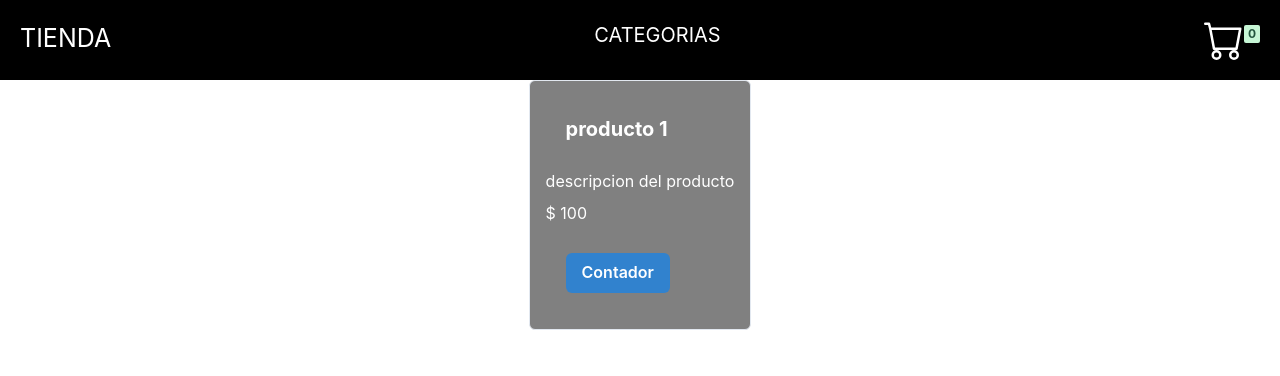
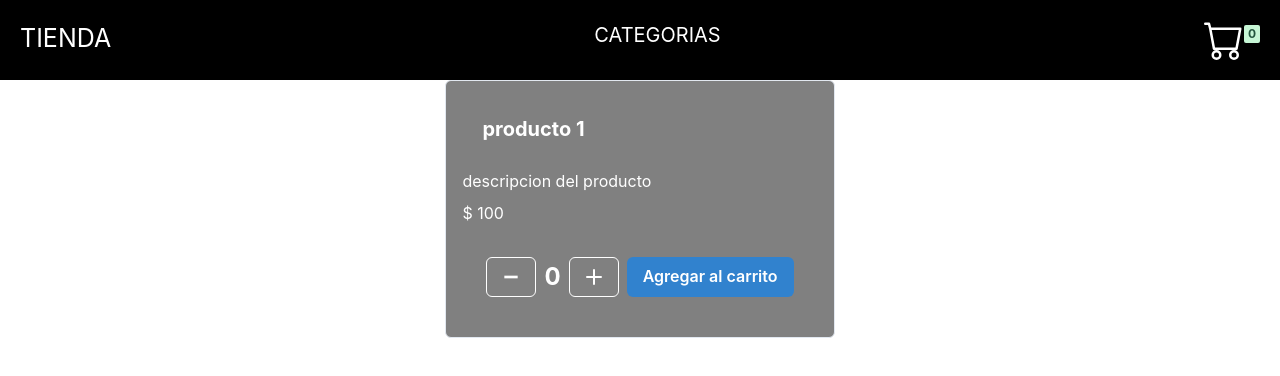
Before and after one commit to Alanjcab/React, a React (Vite) app: page /product/1 in a window 1280 px wide. Shown: the top 376 px of the page. Built offline with nearby package versions, Linux system fonts and the light colour scheme.

Commit message:
proyecto segunda entrega

```diff
--- a/package.json
+++ b/package.json
@@ -10,6 +10,7 @@
     "preview": "vite preview"
   },
   "dependencies": {
+    "@chakra-ui/icons": "^2.1.1",
     "@chakra-ui/react": "^2.8.1",
     "@emotion/react": "^11.11.1",
     "@emotion/styled": "^11.11.0",
--- a/src/App.jsx
+++ b/src/App.jsx
@@ -2,18 +2,21 @@ import { BrowserRouter, Route, Routes } from "react-router-dom"
 import ItemsListContainer from "./components/ItemsListContainer"
 import NavBar from "./components/Navbar"
 import ItemDetailContainer from "./components/ItemDetailContainer"
+import ShoppingCartProvider from "./Contex/ShoppingCartContex"
 
 
 
 export const App = () => {
   return (
     <BrowserRouter>
+      <ShoppingCartProvider>
         <NavBar/>
         <Routes>
           <Route exact path = '/' element={<ItemsListContainer/>}/>
           <Route exact path = '/product/:id' element={<ItemDetailContainer/>}/>
           <Route exact path = '/categoria/:categoria' element={<ItemsListContainer/>}/>
         </Routes>
+      </ShoppingCartProvider>
     </BrowserRouter>
 
   )
--- /dev/null
+++ b/src/Contex/ShoppingCartContex.jsx
@@ -0,0 +1,17 @@
+import {createContext, useState} from "react";
+
+export const CartContext = createContext(null)
+
+export const ShoppingCartProvider = ({
+  children })=>{
+
+    const [cart, setCart] = useState([])
+
+    return(
+        <CartContext.Provider value={{cart,setCart}}>
+            {children}
+        </CartContext.Provider>
+    )
+  }
+
+  export default ShoppingCartProvider
--- a/src/components/Item.jsx
+++ b/src/components/Item.jsx
@@ -1,7 +1,7 @@
 import {Card,Stack,CardBody,Heading,CardFooter,Button,Text} from "@chakra-ui/react"
 import { Link } from "react-router-dom"
 
-const Item = ({name, id, categoria, description}) => {
+const Item = ({name, id, categoria}) => {
 
   return (
     <>
--- /dev/null
+++ b/src/components/ItemCount.jsx
@@ -0,0 +1,36 @@
+import { Badge, Box, Button, Flex, Spacer } from "@chakra-ui/react"
+import { AddIcon,MinusIcon } from '@chakra-ui/icons'
+import { useState } from "react"
+
+const ItemCount = () => {
+
+    const [count, setCount] = useState(0)
+
+    const mostras = ()=>{
+        alert(`Vas a agregar ${count} productos al carrito`)
+    }
+
+    return (
+    <Flex>
+        <Box>
+            <Button variant='outline' colorScheme='white' onClick={()=>setCount(count - 1)} m={1}>
+          <MinusIcon/>
+        </Button>
+        <Badge ml='2x1' fontSize='1.5rem' colorScheme='white' variant='outline'>
+            {count}
+        </Badge>
+        <Button variant='outline' colorScheme='white' onClick={()=> setCount(count + 1)} m={1}>
+         <AddIcon/>
+        </Button>
+        </Box>
+        <Spacer/>
+        <Box m='1'>
+            <Button onClick={mostras} color='white' colorScheme='blue'>
+                Agregar al carrito
+            </Button>
+        </Box>
+    </Flex>
+  )
+}
+
+export default ItemCount
--- a/src/components/ItemDetails.jsx
+++ b/src/components/ItemDetails.jsx
@@ -1,6 +1,7 @@
 
-import {Card,Stack,CardBody,Heading,CardFooter,Button,Text,Center} from "@chakra-ui/react"
+import {Card,Stack,CardBody,Heading,CardFooter,Text,Center, ButtonGroup} from "@chakra-ui/react"
 import { useParams } from "react-router-dom"
+import ItemCount from "./ItemCount"
 
 const ItemDetails = ({ productos }) => {
 
@@ -30,9 +31,9 @@ const ItemDetails = ({ productos }) => {
                     <Text>{p.description}</Text>
                     <Text>$ {p.price}</Text>
                     <CardFooter>
-                      <Button variant='solid' colorScheme='blue'>
-                        Contador
-                      </Button>
+                      <ButtonGroup spacing='2'>
+                          <ItemCount/>
+                      </ButtonGroup>
                     </CardFooter>
                   </Stack>
                 </Card>
--- a/src/components/ItemsListContainer.jsx
+++ b/src/components/ItemsListContainer.jsx
@@ -1,6 +1,6 @@
 import Itemlist from "./Itemlist"
 import { useParams } from "react-router-dom"
-import {Center,Flex} from "@chakra-ui/react"
+import {Center} from "@chakra-ui/react"
 const ItemsListContainer = () => {
 
   const {categoria} = useParams()
```
Also changed, not shown: src/components/Count.jsx (deleted), 1 other file (tests, documents, lock files or other folders). Lines whose indentation alone changed are shown as unchanged.
